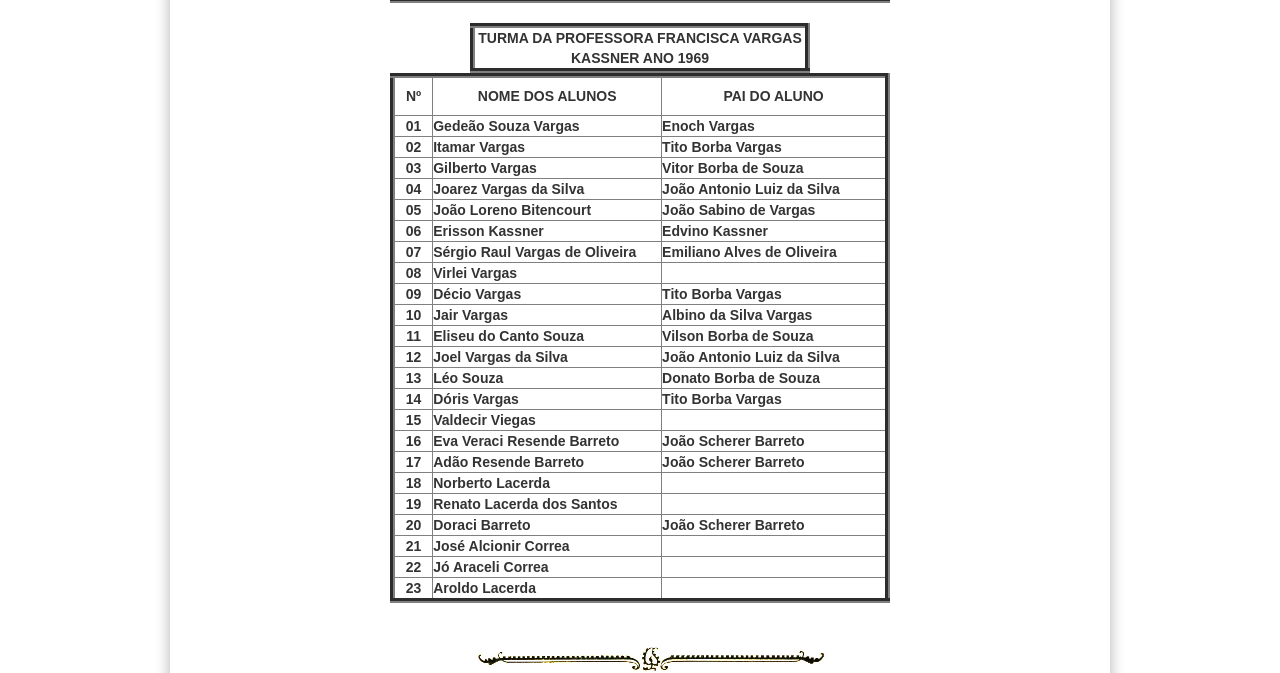
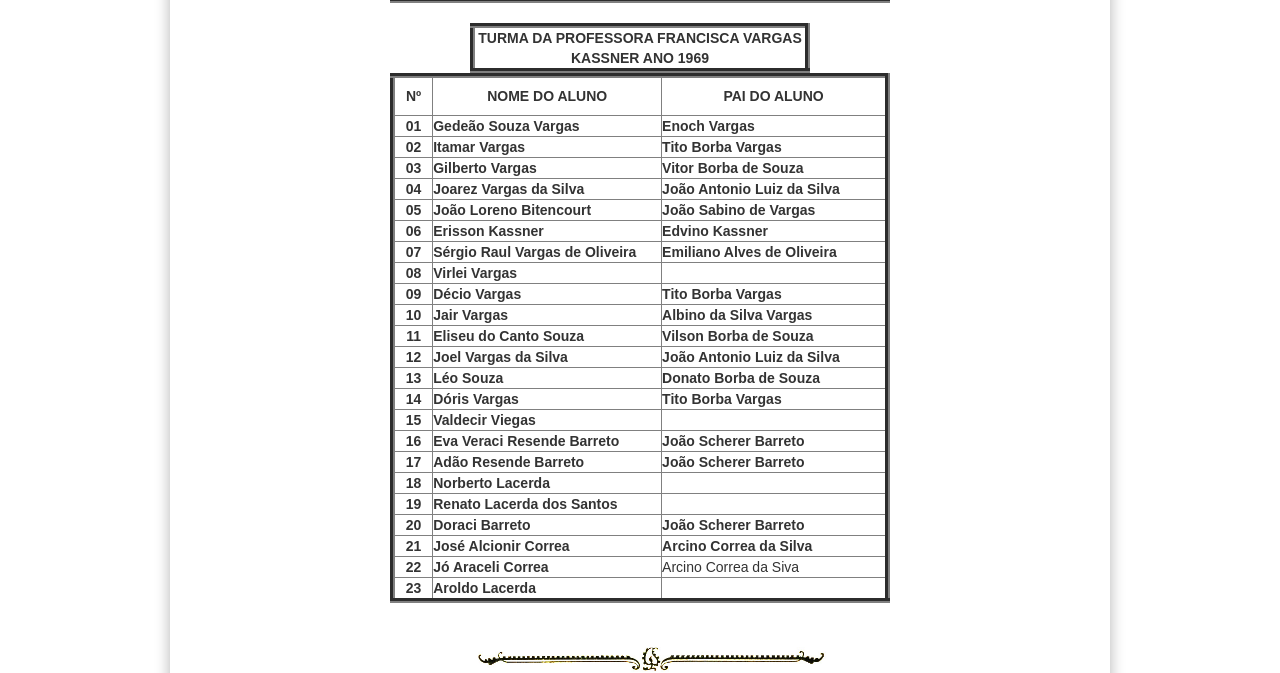
Before and after one commit to claudiovargas1955/claudiovargas1955.github.io, a Jekyll site: the page built from _pages/ensino-da-iasd-bosque.html, in a window 1280 px wide. Shown: the part 1435-2108 px from the top of the page. Built offline with Jekyll 4.4.1, drawn with Linux system fonts in a browser that asks for light colours; some web fonts are replaced.

Commit message:
Update ensino-da-iasd-bosque.html

```diff
--- a/_pages/ensino-da-iasd-bosque.html
+++ b/_pages/ensino-da-iasd-bosque.html
@@ -254,7 +254,7 @@ tr:hover{
         <table border="5px" color="#ffffff" width="500px"  cellspacing="10px" cellpadding="10px">
          <tr>
             <td align="center" width="50px"><b>Nº</b></td>
-            <td align="center" width="300px" height="40px"><b>NOME DOS ALUNOS</b></td>
+            <td align="center" width="300px" height="40px"><b>NOME DO ALUNO</b></td>
             <td align="center" width="300px"><b>PAI DO ALUNO</b></td>
 
         </tr>
@@ -385,12 +385,12 @@ tr:hover{
          <tr>
            <td align="center" width="50px"><b>21</b></td>
            <td align="left" width="300px"><b>José Alcionir Correa</b></td>
-           <td align="left" width="300px"><b></b></td>
+           <td align="left" width="300px"><b>Arcino Correa da Silva</b></td>
         </tr>
            <tr>
            <td align="center" width="50px"><b>22</b></td>
            <td align="left" width="300px"><b>Jó Araceli Correa</b></td>
-           <td align="left" width="300px"><b></b></td>
+           <td align="left" width="300px">Arcino Correa da Siva<b></b></td>
         </tr>
 
         <tr>
```
